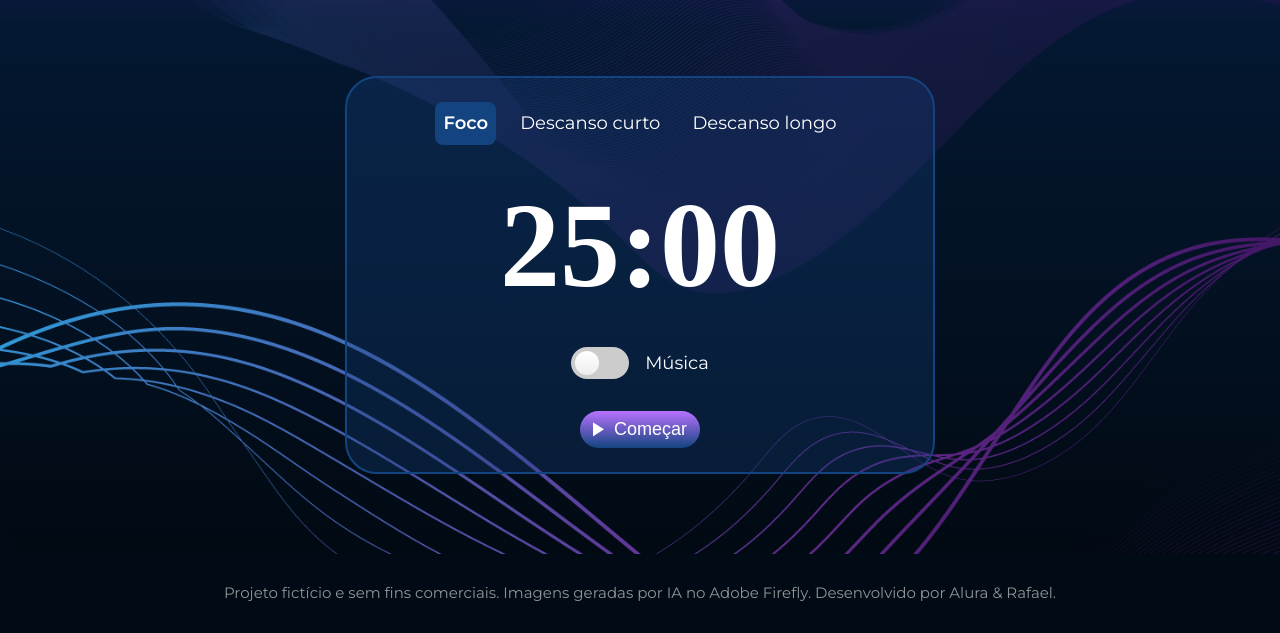
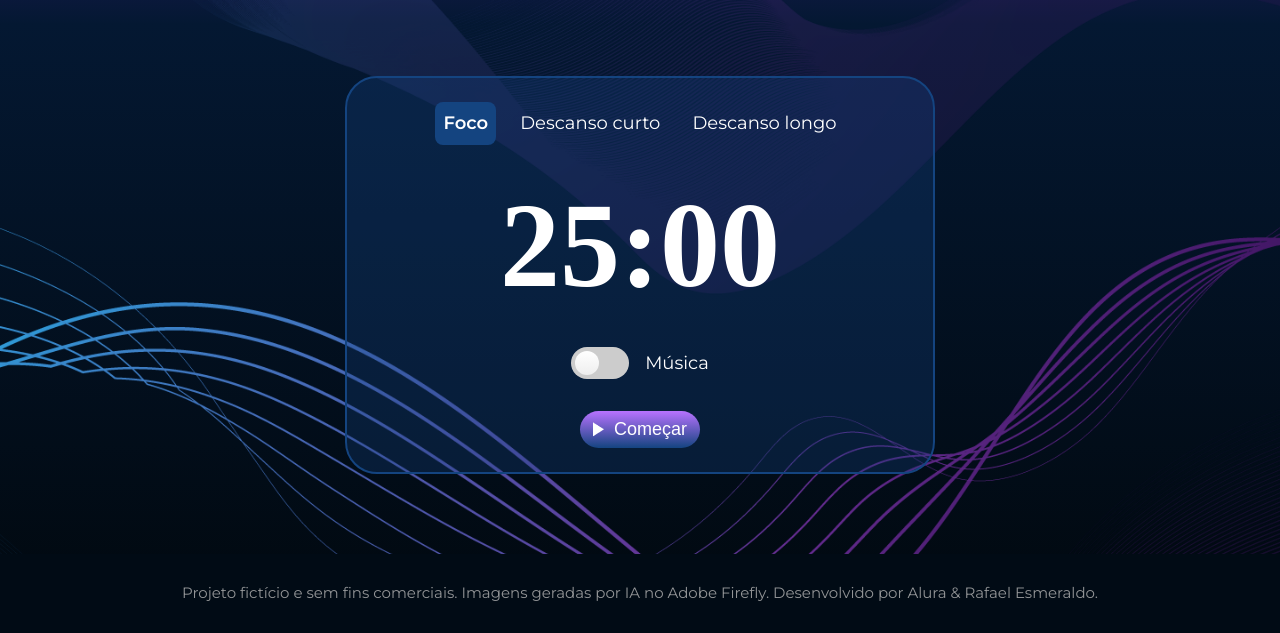
Before and after one commit to rafaelpesmeraldo/fokus, a plain HTML site: page index.html in a window 1280 px wide. Shown: the part 548-1181 px from the top of the page. Drawn offline with nearby package versions, Linux system fonts and the light colour scheme; a web font is replaced by a local one.

Commit message:
Update index.html

```diff
--- a/index.html
+++ b/index.html
@@ -72,7 +72,7 @@
 
         <footer class="app__footer">
             <p class="app__footer-text">
-                Projeto fictício e sem fins comerciais. Imagens geradas por IA no Adobe Firefly. Desenvolvido por Alura & Rafael.
+                Projeto fictício e sem fins comerciais. Imagens geradas por IA no Adobe Firefly. Desenvolvido por Alura & Rafael Esmeraldo.
             </p>
         </footer>
     </main>
```
